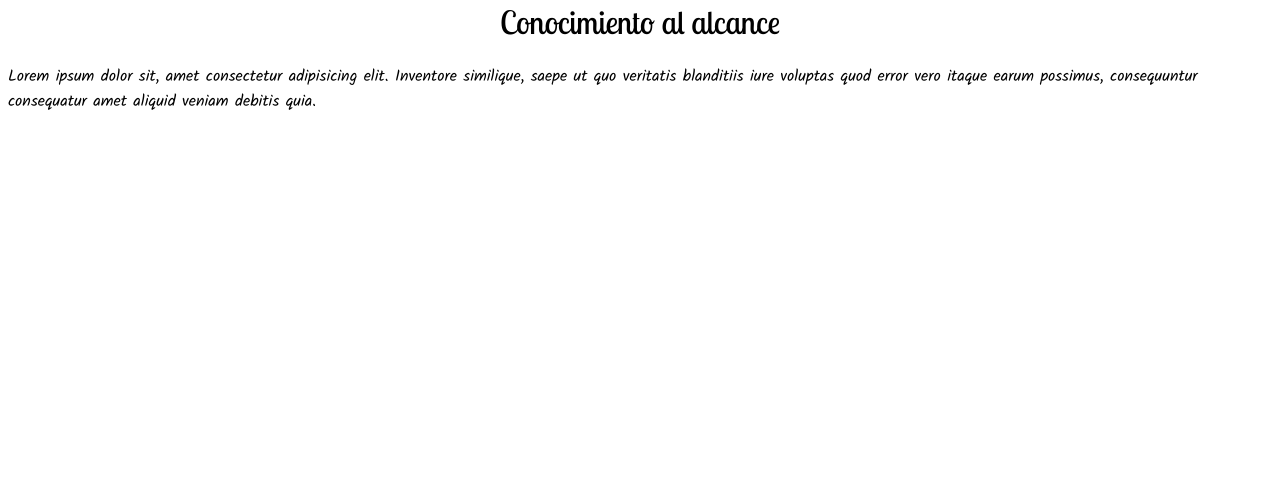
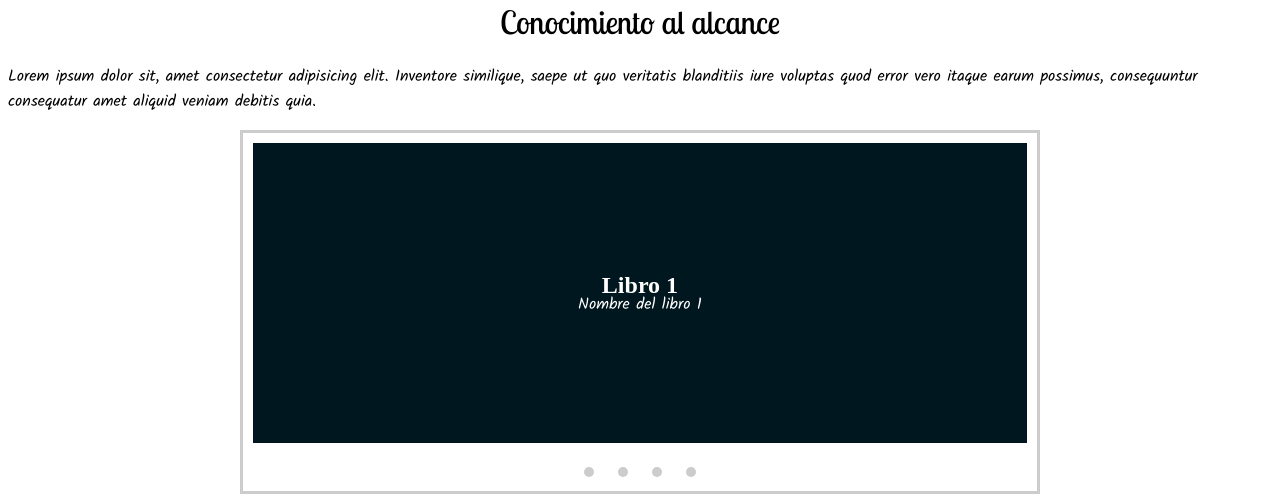
Before and after one commit to ShairaBronstein/Ptoyecto-final, a PHP site: the page made by pantalla principal.html in a window 1280 px wide. Shown: the part 331-833 px from the top of the page. Before the commit the page ends 441 px from the top, so only its background shows below. Run offline with PHP 8.4, Linux system fonts and the light colour scheme.

Commit message:
Carrusel (falta una banda)

```diff
--- a/css/style.css
+++ b/css/style.css
@@ -10,3 +10,136 @@
     font-family: "Kalam-Regular";
     font-weight: 500;
 }
+/*CARRUSEL*/
+#libro {
+    margin: 0 auto;
+    width: 800px;
+    max-width: 100%;
+    text-align: center;
+ }
+ #libro input[type=radio] {
+    display: none;
+ }
+ #libro label {
+    cursor:pointer;
+    text-decoration: none;
+ }
+ #libros {
+    padding: 10px;
+    border: 3px solid #ccc;
+    background: #fff;
+    position: relative;
+    z-index: 1;
+ }
+ #overflow {
+    width: 100%;
+    overflow: hidden;
+ }
+ #libro1:checked ~ #libros .inner {
+    margin-left: 0;
+ }
+ #libro2:checked ~ #libros .inner {
+    margin-left: -100%;
+ }
+ #libro3:checked ~ #libros .inner {
+    margin-left: -200%;
+ }
+ #libro4:checked ~ #libros .inner {
+    margin-left: -300%;
+ }
+ #libros .inner {
+    transition: margin-left 800ms cubic-bezier(0.770, 0.000, 0.175, 1.000);
+    width: 400%;
+    line-height: 0;
+    height: 300px;
+ }
+ #libros .libro {
+    width: 25%;
+    float:left;
+    display: flex;
+    justify-content: center;
+    align-items: center;
+    height: 100%;
+    color: #fff;
+ }
+ #libros .libro_1 {
+    background: #00171F;
+ }
+ #libros .libro_2 {
+    background: #003459;
+ }
+ #libros .libro_3 {
+    background: #007EA7;
+ }
+ #libros .libro_4 {
+    background: #00A8E8;
+ }
+ #controls {
+    margin: -180px 0 0 0;
+    width: 100%;
+    height: 50px;
+    z-index: 3;
+    position: relative;
+ }
+ #controls label {
+    transition: opacity 0.2s ease-out;
+    display: none;
+    width: 50px;
+    height: 50px;
+    opacity: .4;
+ }
+ #controls label:hover {
+    opacity: 1;
+ }
+ #libro1:checked ~ #controls label:nth-child(2),
+ #libro2:checked ~ #controls label:nth-child(3),
+ #libro3:checked ~ #controls label:nth-child(4),
+ #libro4:checked ~ #controls label:nth-child(1) {
+    background: url(https://image.flaticon.com/icons/svg/130/130884.svg) no-repeat;
+    float:right;
+    margin: 0 -50px 0 0;
+    display: block;
+ }
+ #libro1:checked ~ #controls label:nth-last-child(2),
+ #libro2:checked ~ #controls label:nth-last-child(3),
+ #libro3:checked ~ #controls label:nth-last-child(4),
+ #libro4:checked ~ #controls label:nth-last-child(1) {
+    background: url(https://image.flaticon.com/icons/svg/130/130882.svg) no-repeat;
+    float:left;
+    margin: 0 0 0 -50px;
+    display: block;
+ }
+ #bullets {
+    margin: 150px 0 0;
+    text-align: center;
+ }
+ #bullets label {
+    display: inline-block;
+    width: 10px;
+    height: 10px;
+    border-radius:100%;
+    background: #ccc;
+    margin: 0 10px;
+ }
+ #libro1:checked ~ #bullets label:nth-child(1),
+ #libro2:checked ~ #bullets label:nth-child(2),
+ #libro3:checked ~ #bullets label:nth-child(3),
+ #libro4:checked ~ #bullets label:nth-child(4) {
+    background: #444;
+ }
+ @media screen and (max-width: 900px) {
+    #libro1:checked ~ #controls label:nth-child(2),
+    #libro2:checked ~ #controls label:nth-child(3),
+    #libro3:checked ~ #controls label:nth-child(4),
+    #libro4:checked ~ #controls label:nth-child(1),
+    #libro1:checked ~ #controls label:nth-last-child(2),
+    #libro2:checked ~ #controls label:nth-last-child(3),
+    #libro3:checked ~ #controls label:nth-last-child(4),
+    #libro4:checked ~ #controls label:nth-last-child(1) {
+       margin: 0;
+    }
+    #libros {
+       max-width: calc(100% - 140px);
+       margin: 0 auto;
+    }
+ }
--- a/pantalla principal.html
+++ b/pantalla principal.html
@@ -15,6 +15,52 @@
     <p>Lorem ipsum dolor sit, amet consectetur adipisicing elit. Inventore similique, saepe ut quo veritatis blanditiis iure voluptas quod error vero itaque earum possimus, consequuntur consequatur amet aliquid veniam debitis quia.</p>
 </header>
 <body>
-
+    <div id="libro">
+        <input type="radio" name="libro" id="libro" checked>
+        <input type="radio" name="libro" id="libro2">
+        <input type="radio" name="libro" id="libro3">
+        <input type="radio" name="libro" id="libro4">
+        <div id="libros">
+           <div id="overflow">
+              <div class="inner">
+                 <div class="libro libro_1">
+                    <div class="libro-content">
+                       <h2>Libro 1</h2>
+                       <p>Nombre del libro 1</p>
+                    </div>
+                 </div>
+                 <div class="libro libro_2">
+                    <div class="libro-content">
+                       <h2>Libro 2</h2>
+                       <p>Nombre del libro 2</p>
+                    </div>
+                 </div>
+                 <div class="libro libro_3">
+                    <div class="libro-content">
+                       <h2>Libro 3</h2>
+                       <p>Nombre del libro 3</p>
+                    </div>
+                 </div>
+                 <div class="libro libro_4">
+                    <div class="libro-content">
+                       <h2>Libro 4</h2>
+                       <p>Nombre del libro 4</p>
+                    </div>
+                 </div>
+              </div>
+        </div>
+        <div id="controls">
+           <label for="libro1"></label>
+           <label for="libro2"></label>
+           <label for="libro3"></label>
+           <label for="libro4"></label>
+        </div>
+        <div id="bullets">
+           <label for="libro1"></label>
+           <label for="libro2"></label>
+           <label for="libro3"></label>
+           <label for="libro4"></label>
+        </div>
+     </div>
 </body>
 </html>
```
